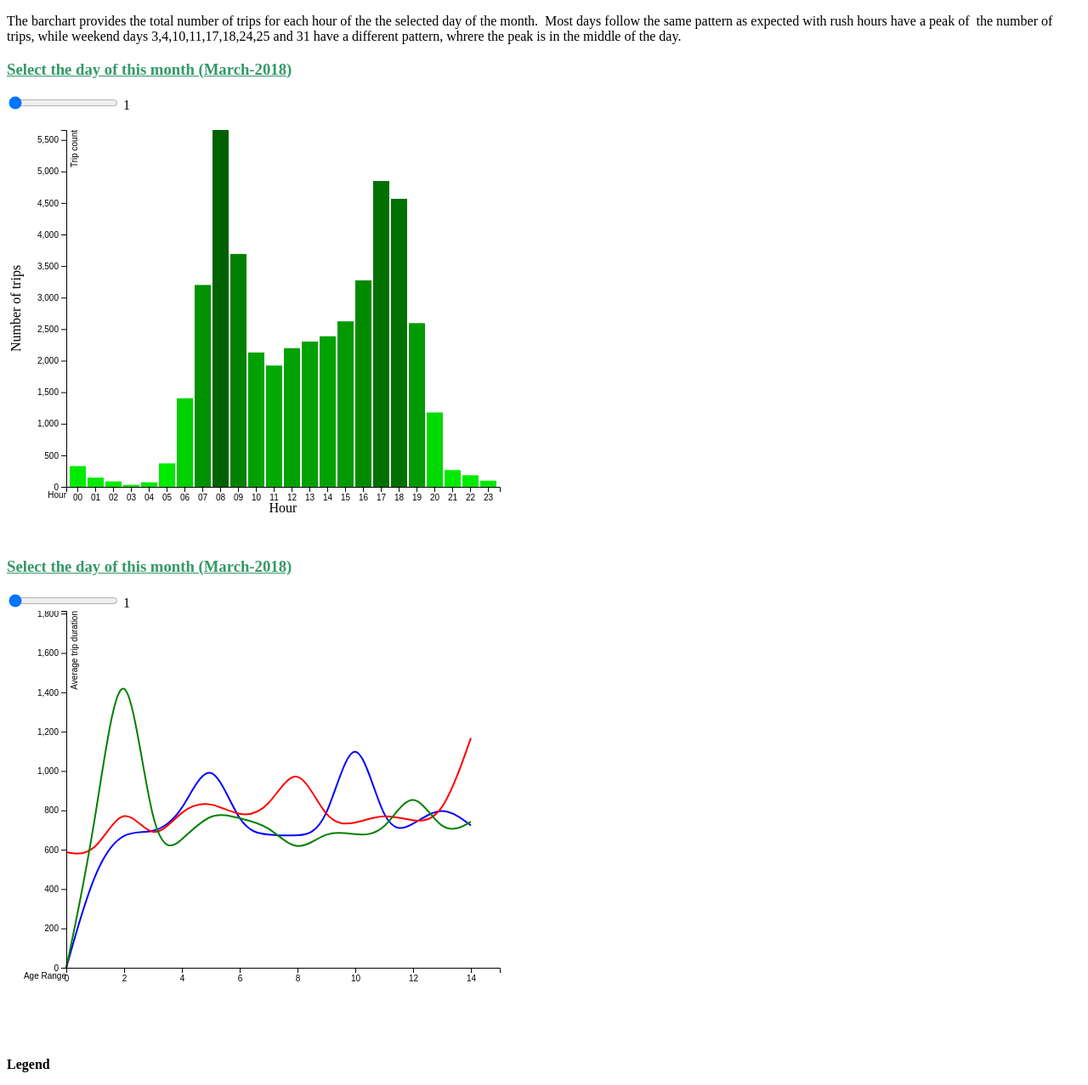
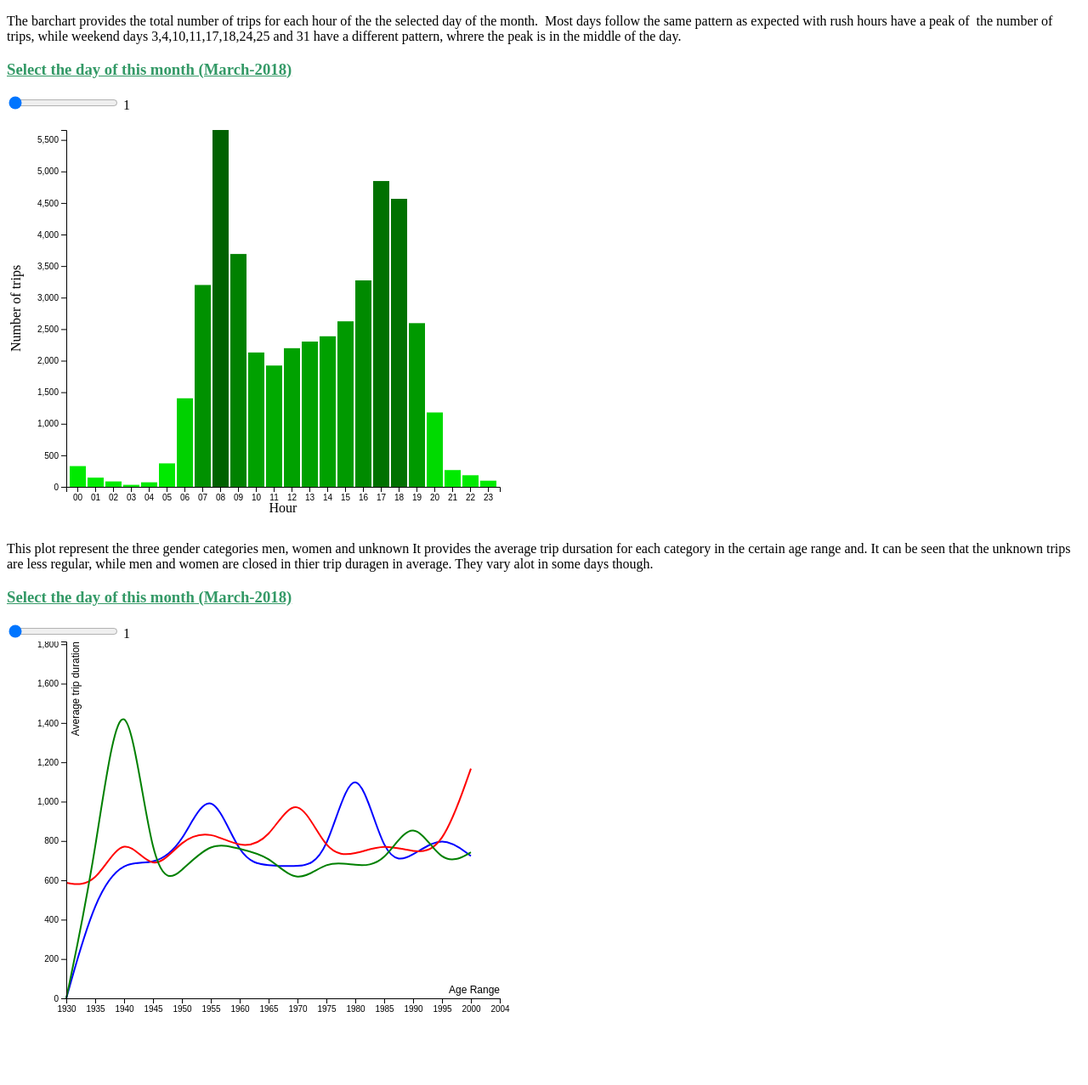
Before and after one commit to mkoliba/Data-Visualisation, a plain HTML site: page Final/index.html in a window 1280 px wide. Shown: the top 1277 px of the page at 85% size. Drawn offline with nearby package versions, Linux system fonts and the light colour scheme.

Commit message:
no message

```diff
--- a/Final/index.html
+++ b/Final/index.html
@@ -31,10 +31,19 @@
           <output name="selected_day" id="selected_day">1</output>
         </form>
       </div>
+      This plot represent the three gender categories men,
+                women and unknown It provides the average trip dursation
+                for each category in the certain age range and.
+                 It can be seen that the unknown trips are less regular,
+                  while men and women are closed in thier trip duragen in average. They vary alot in some days though.
+
       <div id="line">
         <form>
           <label for="Day">
+
             <h3>
+
+
               <span style="text-decoration: underline; color: #339966;">
                 <strong>Select the day of this month (March-2018)</strong>
               </span>
--- a/Final/javascript/genders.js
+++ b/Final/javascript/genders.js
@@ -82,15 +82,17 @@ function drawline(Day) {
 
       	gendersvg.selectAll('g')
       	.remove();
-
+      	var ticks = ["1930","1935","1940","1945","1950","1955","1960","1965","1970","1975"
+      			,"1980","1985","1990","1995","2000","2004"];
       	gendersvg.append("g")
 		.attr("transform", "translate(" + margin.left + "," + height + ")")
-		.call(d3.axisBottom(x))
-		.append("text")
+		.call(d3.axisBottom(x).ticks(15).tickFormat(function(d){return ticks[d];}))		.append("text")
 		.attr("fill", "#000")
-		.attr("y", 6)
+		.attr("y", -15)
 		.attr("dy", "0.71em")
-		.attr("text-anchor", "end")
+		.attr("font-size", "12px")
+		.attr("x",450)
+		.attr("text-anchor", "start")
 		.text("Age Range");;
 
 	gendersvg.append("g")
@@ -101,6 +103,7 @@ function drawline(Day) {
 		.attr("fill", "#000")
 		.attr("transform", "rotate(-90)")
 		.attr("y", 6)
+		.attr("font-size", "12px")
 		.attr("dy", "0.71em")
 		.attr("text-anchor", "end")
 		.text("Average trip duration");
--- a/Final/javascript/tripbyHours.js
+++ b/Final/javascript/tripbyHours.js
@@ -52,22 +52,11 @@ var y_axis = d3.axisLeft(y_scale);
 svg.append('g')
     	.attr('class', 'x axis')
     	.attr('transform', 'translate(0,' + height + ')')
-    	.append("text")
-	.attr("fill", "#000")
-	.attr("y", 6)
-	.attr("dy", "0.71em")
-	.attr("text-anchor", "end")
-	.text("Hour");
+;
 
 svg.append('g')
 	.attr('class', 'y axis')
-	.append("text")
-	.attr("fill", "#000")
-	.attr("transform", "rotate(-90)")
-	.attr("y", 6)
-	.attr("dy", "0.71em")
-	.attr("text-anchor", "end")
-	.text("Trip count");
+	;
 
 function draw(Day) {
     if (Day < 10) Day = "0" + Day;
@@ -132,6 +121,7 @@ function draw(Day) {
     svg.select('.y.axis')
         .transition(t)
         .call(y_axis);
+
   // text label for the y axis
   svg.append("text")
       .attr("transform", "rotate(-90)")
```
Lines whose indentation alone changed are shown as unchanged.
